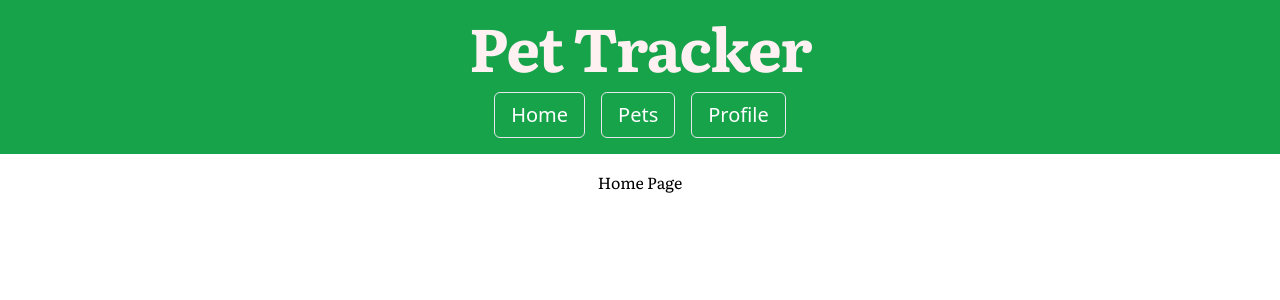
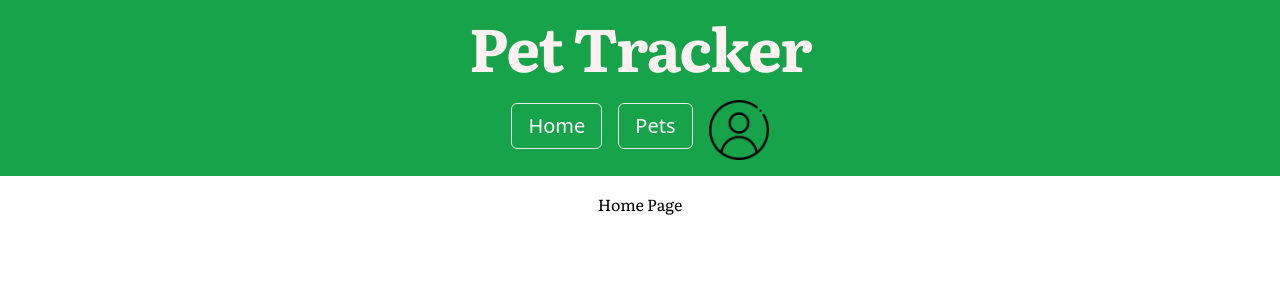
Before and after one commit to valvira-gh/pet-tracker, a Next.js app: page / in a window 1280 px wide. Shown: the top 300 px of the page. Built offline with nearby package versions, Linux system fonts and the light colour scheme.

Commit message:
Profile Icon DropdownMenu.

```diff
--- a/src/app/layout.tsx
+++ b/src/app/layout.tsx
@@ -4,6 +4,7 @@ import "./globals.css";
 
 import { Heading1 } from "@/components/headings";
 import MainNav from "@/components/main-nav";
+import { ProfileDropdown } from "@/components/ProfileDropdown";
 
 const breeSerif = Bree_Serif({
   weight: ["400"],
@@ -33,6 +34,7 @@ export default function RootLayout({
           className={` flex flex-col items-center justify-center p-4  bg-green-600 text-primary-foreground`}
         >
           <Heading1 content="Pet Tracker" />
+
           <MainNav />
         </header>
         <main className="flex flex-col items-center">{children}</main>
--- /dev/null
+++ b/src/app/profile/page.tsx
@@ -0,0 +1,15 @@
+import { getUsers } from "@/lib/actions";
+
+const ProfilePage = async () => {
+  const users = await getUsers();
+
+  return (
+    <section className="flex flex-col items-center">
+      {users.map((user) => (
+        <li key={user.id}>{user.email}</li>
+      ))}
+    </section>
+  );
+};
+
+export default ProfilePage;
--- /dev/null
+++ b/src/components/ProfileDropdown.tsx
@@ -0,0 +1,41 @@
+import {
+  DropdownMenu,
+  DropdownMenuContent,
+  DropdownMenuItem,
+  DropdownMenuLabel,
+  DropdownMenuSeparator,
+  DropdownMenuTrigger,
+} from "@/components/ui/dropdown-menu";
+import Image from "next/image";
+import Link from "next/link";
+
+export const ProfileDropdown = async () => {
+  return (
+    <DropdownMenu>
+      <DropdownMenuTrigger asChild>
+        <Link href={"/profile"}>
+          <Image
+            src="/user.png"
+            alt="profile icon"
+            width={60}
+            height={40}
+            className="text-white mt-2"
+          />
+        </Link>
+      </DropdownMenuTrigger>
+      <DropdownMenuContent>
+        <DropdownMenuLabel>My Profile</DropdownMenuLabel>
+        <DropdownMenuSeparator />
+        <DropdownMenuItem>My Bio</DropdownMenuItem>
+        <DropdownMenuItem>Billing</DropdownMenuItem>
+        <DropdownMenuItem>Settings</DropdownMenuItem>
+        <DropdownMenuSeparator />
+        <DropdownMenuItem>
+          <Link href={"/user-auth"} className="font-bold">
+            Log Out
+          </Link>
+        </DropdownMenuItem>
+      </DropdownMenuContent>
+    </DropdownMenu>
+  );
+};
--- a/src/components/main-nav.tsx
+++ b/src/components/main-nav.tsx
@@ -1,16 +1,15 @@
 import Link from "next/link";
-
+import { ProfileDropdown } from "./ProfileDropdown";
 const navLinks = [
   { href: "/", label: "Home" },
   { href: "/pets", label: "Pets" },
-  { href: "/profile", label: "Profile" },
 ];
 
 // "group inline-flex h-10 w-max items-center justify-center rounded-md bg-background px-4 py-2 text-sm font-medium transition-colors hover:bg-accent hover:text-accent-foreground focus:bg-accent focus:text-accent-foreground focus:outline-none disabled:pointer-events-none disabled:opacity-50 data-[active]:bg-accent/50 data-[state=open]:bg-accent/50";
 
 const MainNav = () => {
   return (
-    <nav className=" mt-4 flex space-x-4 items-start">
+    <nav className=" mt-4 flex space-x-4 items-center justify-center">
       {navLinks.map((link) => (
         <Link
           key={link.href}
@@ -20,6 +19,7 @@ const MainNav = () => {
           {link.label}
         </Link>
       ))}
+      <ProfileDropdown />
     </nav>
   );
 };
```
Also changed, not shown: public/user.png (added), src/components/profile-icon_1.png (added).
